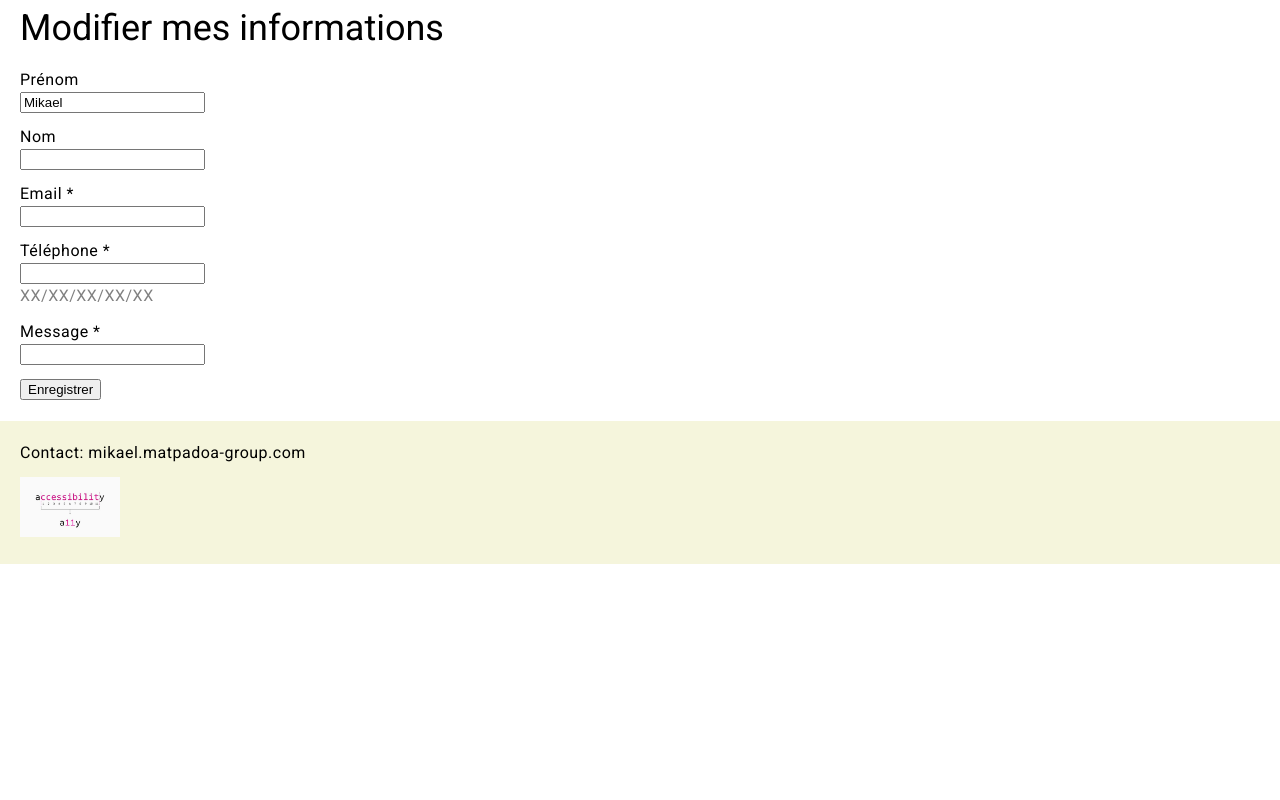
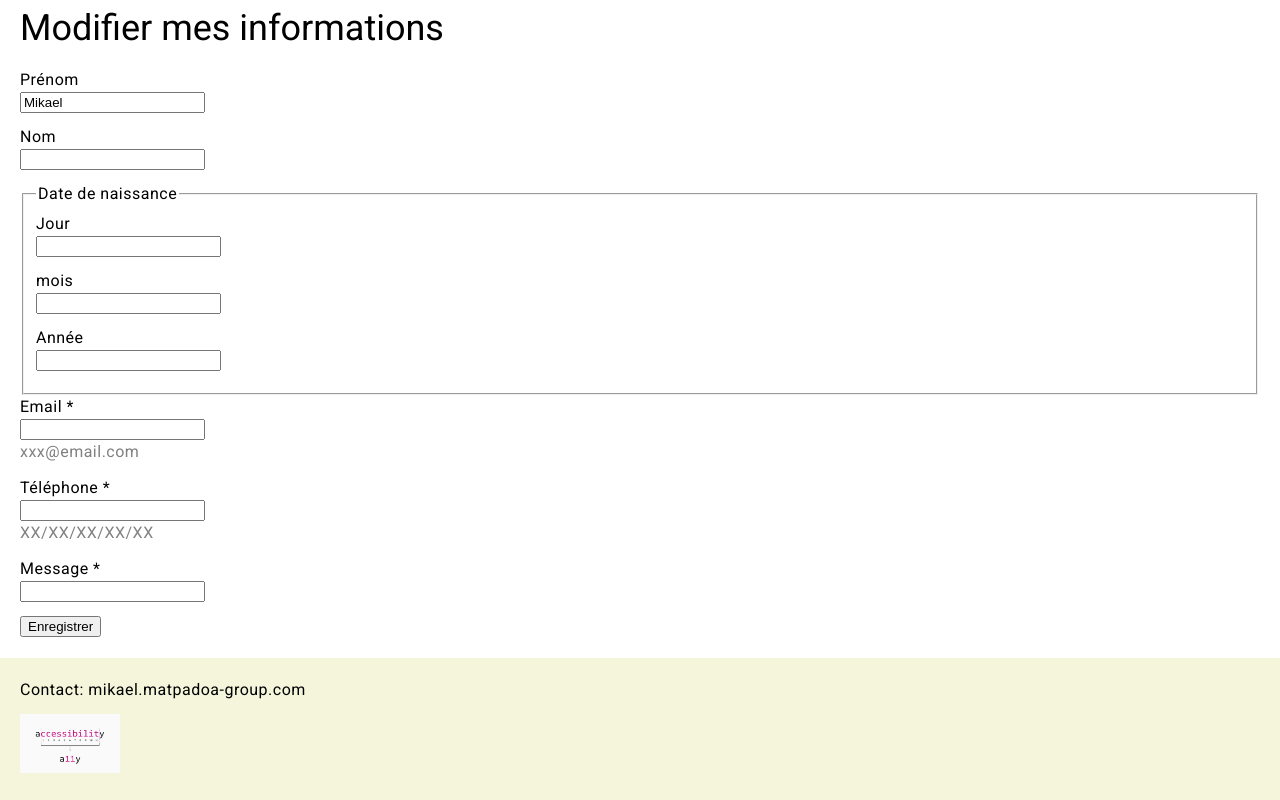
Before and after one commit to Mikael1006/formation-a11y, an Angular app: page /profile in a window 1280 px wide. Shown: the part 1337-2137 px from the top of the page. Before the commit the page ends 1901 px from the top, so only its background shows below. Built offline with nearby package versions, Linux system fonts and the light colour scheme.

Commit message:
date de naissance

```diff
--- a/src/app/src/app/profile/profile.component.html
+++ b/src/app/src/app/profile/profile.component.html
@@ -45,11 +45,42 @@
     </ng-container>
   </app-input-field>
 
+  <fieldset>
+    <legend>Date de naissance</legend>
+
+    <app-input-field>
+      Jour
+      <input app-input ngModel="" name="jour">
+      <ng-container error>
+        Veuillez renseignez votre jour, ce champ est obligatoire
+      </ng-container>
+    </app-input-field>
+
+    <app-input-field>
+      mois
+      <input app-input ngModel="" name="mois">
+      <ng-container error>
+        Veuillez renseignez votre mois, ce champ est obligatoire
+      </ng-container>
+    </app-input-field>
+
+    <app-input-field>
+      Année
+      <input app-input ngModel="" name="annee">
+      <ng-container error>
+        Veuillez renseignez votre année, ce champ est obligatoire
+      </ng-container>
+    </app-input-field>
+  </fieldset>
+
   <app-input-field>
     Email
     <input app-input [(ngModel)]="email" name="email" required>
     <ng-container error>
       Veuillez renseignez votre email, ce champ est obligatoire
+    </ng-container>
+    <ng-container subLabel>
+      xxx&#64;email.com
     </ng-container>
   </app-input-field>
 
--- a/src/app/src/app/ui/input/input.component.ts
+++ b/src/app/src/app/ui/input/input.component.ts
@@ -15,7 +15,7 @@ let nextId = 0;
   styleUrl: './input.component.scss',
   changeDetection: ChangeDetectionStrategy.OnPush,
   host: {
-    '[attr.id]': 'id',
+    '[attr.id]': 'id()',
     '[class.error]': 'field.getHasError()',
     '[attr.aria-invalid]': 'field.getHasError()',
     '[attr.aria-describedby]': 'field.subLabelId + " " + field.errorId',
```
